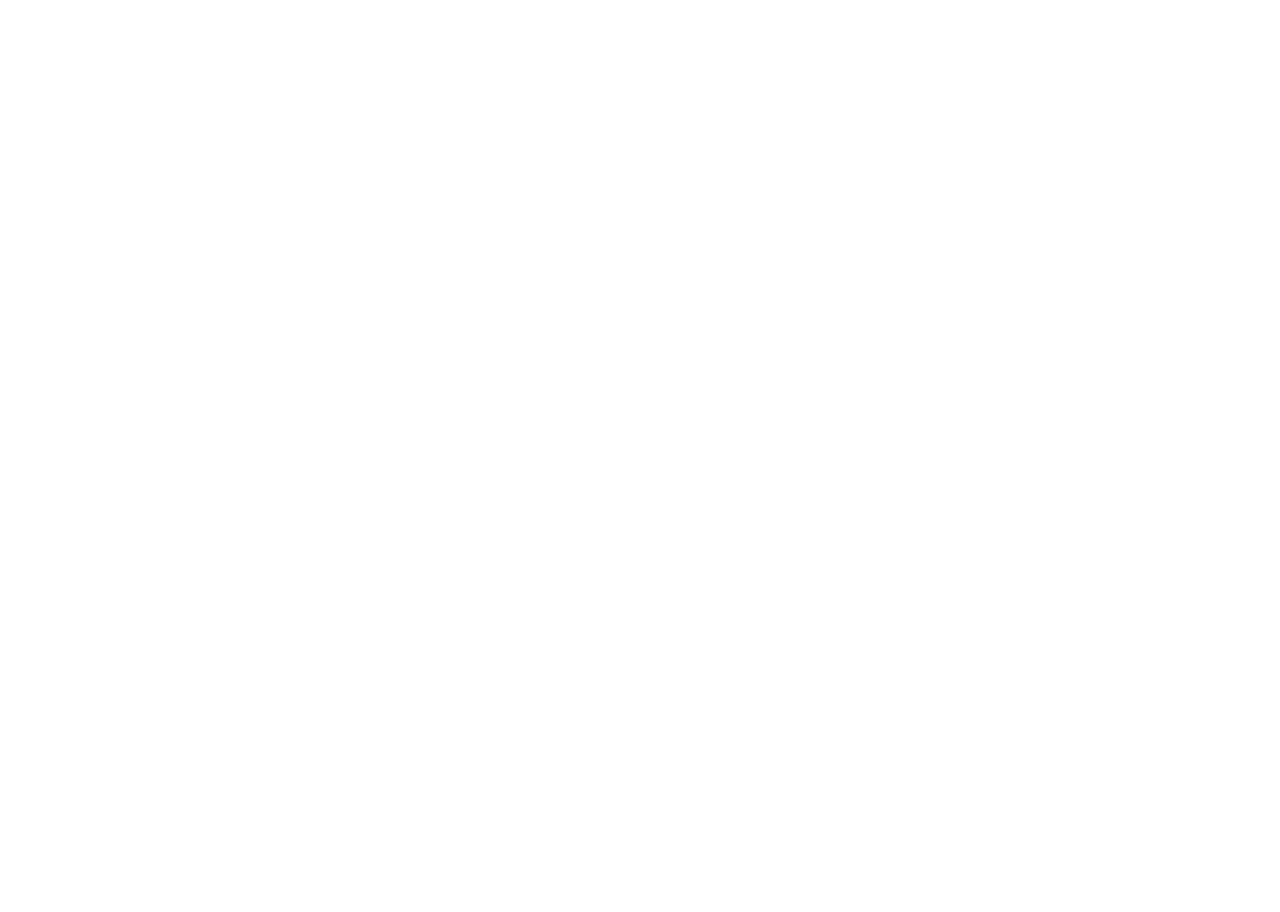
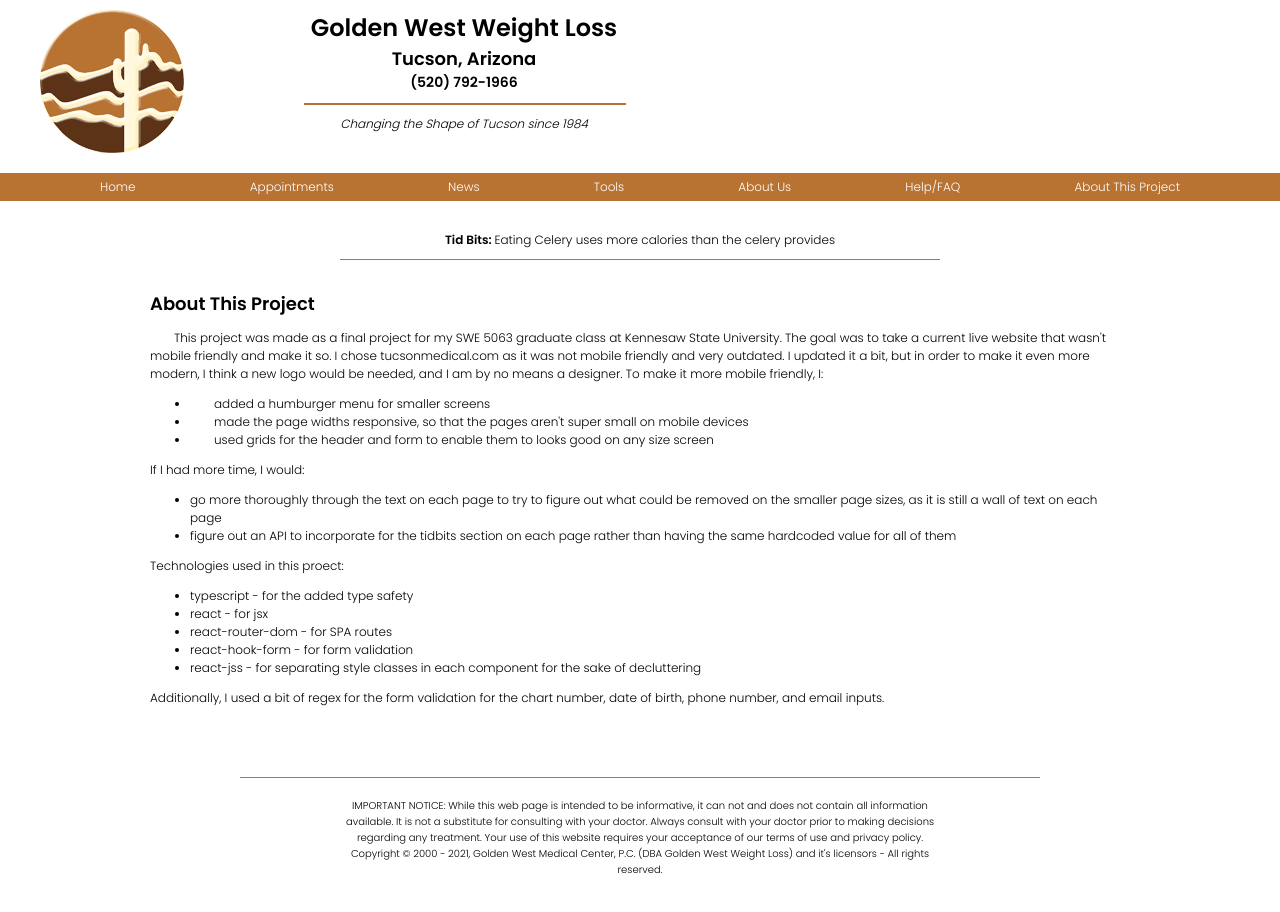
Before and after one commit to stephanie-cherba/tucson-medical-redone, a React (Create React App) app: page /about-this-project in a window 1280 px wide. Shown: the top 912 px of the page. Before the commit the page ends 800 px from the top, so only its background shows below. Built offline with nearby package versions, Linux system fonts and the light colour scheme.

Commit message:
Add about this project page

```diff
--- a/src/App.tsx
+++ b/src/App.tsx
@@ -2,7 +2,9 @@
 import {useState} from 'react'
 import {BrowserRouter as Router, Route, Switch} from 'react-router-dom'
 import './App.css'
-import {AboutUs,
+import {
+	AboutThisProject,
+	AboutUs,
 	Backdrop,
 	FAQ,
 	Footer,
@@ -151,6 +153,20 @@
 			<Footer />
 		</>
 	)
+
+	const AboutThisProjectComponent = () => (
+		<>
+			<Header handleMenuIsOpenToggle={handleMenuIsOpenToggle} />
+			{menuIsOpen ? (
+				<>
+					<SideDrawer handleMenuIsOpenToggle={handleMenuIsOpenToggle} />
+					<Backdrop handleBackdropClick={handleBackdropClick} />
+				</>
+			) : null}
+			<AboutThisProject />
+			<Footer />
+		</>
+	)
 	return (
 		<div className='App'>
 			<Router>
@@ -164,6 +180,7 @@
 					<Route path='/weight-loss-faq' component={FAQComponent} />
 					<Route path='/maps' component={MapsComponent} />
 					<Route path='/policies' component={PoliciesComponent} />
+					<Route path='/about-this-project' component={AboutThisProjectComponent} />
 				</Switch>
 			</Router>
 		</div>
--- /dev/null
+++ b/src/Components/AboutThisProject.tsx
@@ -0,0 +1,59 @@
+import React from 'react'
+import {createUseStyles} from 'react-jss'
+import {TextAndLine} from './TextAndLine'
+import {TidBits} from './TidBits'
+
+const useStyles = createUseStyles({
+	container: {
+		padding: '0 150px',
+		fontSize: '12px',
+	},
+	title: {
+		fontSize: '18px',
+		fontWeight: '600',
+	},
+	body: {
+		textIndent: '2em',
+	},
+	'@media (max-width: 700px)': {
+		container: {
+			padding: '0 50px',
+		},
+	}
+})
+
+export const AboutThisProject = () => {
+	const classes = useStyles()
+	return (
+		<>
+			<TidBits />
+			<div className={classes.container}>
+				<div className={classes.title}>About This Project</div>
+				<p className={classes.body}>This project was made as a final project for my SWE 5063 graduate class at Kennesaw State
+          University. The goal was to take a current live website that wasn't mobile friendly and make it so. I chose tucsonmedical.com
+          as it was not mobile friendly and very outdated. I updated it a bit, but in order to make it even more modern, I think a new
+          logo would be needed, and I am by no means a designer. To make it more mobile friendly, I: </p>
+				<ul className={classes.body}>
+          <li >added a humburger menu for smaller screens</li>
+          <li >made the page widths responsive, so that the pages aren't super small on mobile devices</li>
+          <li >used grids for the header and form to enable them to looks good on any size screen</li>
+        </ul>
+				<p>If I had more time, I would:</p>
+        <ul>
+          <li>go more thoroughly through the text on each page to try to figure out what could be removed on the smaller page sizes, as
+            it is still a wall of text on each page</li>
+          <li>figure out an API to incorporate for the tidbits section on each page rather than having the same hardcoded value for all of them</li>
+        </ul>
+				<div>Technologies used in this proect:</div>
+        <ul>
+          <li>typescript - for the added type safety</li>
+          <li>react - for jsx</li>
+          <li>react-router-dom - for SPA routes</li>
+          <li>react-hook-form - for form validation</li>
+          <li>react-jss - for separating style classes in each component for the sake of decluttering</li>
+        </ul>
+        <div>Additionally, I used a bit of regex for the form validation for the chart number, date of birth, phone number, and email inputs.</div>
+			</div>
+		</>
+	)
+}
--- a/src/Components/Header.tsx
+++ b/src/Components/Header.tsx
@@ -196,6 +196,9 @@
 				<Link className={classes.link} to='/help'>
 					Help/FAQ
 				</Link>
+				<Link className={classes.link} to='/about-this-project'>
+					About This Project
+				</Link>
 			</div>
 		</>
 	)
--- a/src/Components/SideDrawer.tsx
+++ b/src/Components/SideDrawer.tsx
@@ -72,6 +72,11 @@
 					Help/FAQ
 				</Link>
 			</ul>
+			<ul className={classes.ul}>
+				<Link to='/about-this-project' className={classes.link} onClick={handleMenuIsOpenToggle}>
+					About This Project
+				</Link>
+			</ul>
 		</div>
 	)
 }
--- a/src/Components/index.ts
+++ b/src/Components/index.ts
@@ -4,6 +4,7 @@
 export {News} from './News'
 export {Tools} from './Tools'
 export {AboutUs} from './AboutUs'
+export {AboutThisProject} from './AboutThisProject'
 export {Help} from './Help'
 export {SideDrawer} from './SideDrawer'
 export {Backdrop} from './Backdrop'
```
